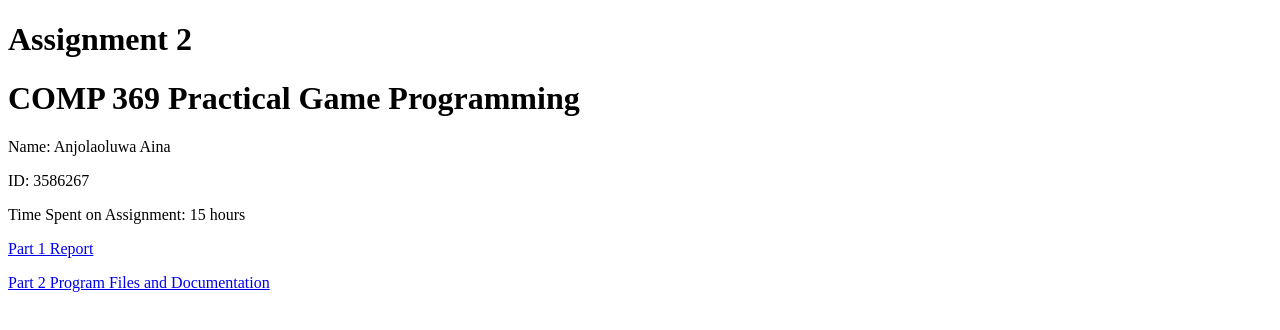
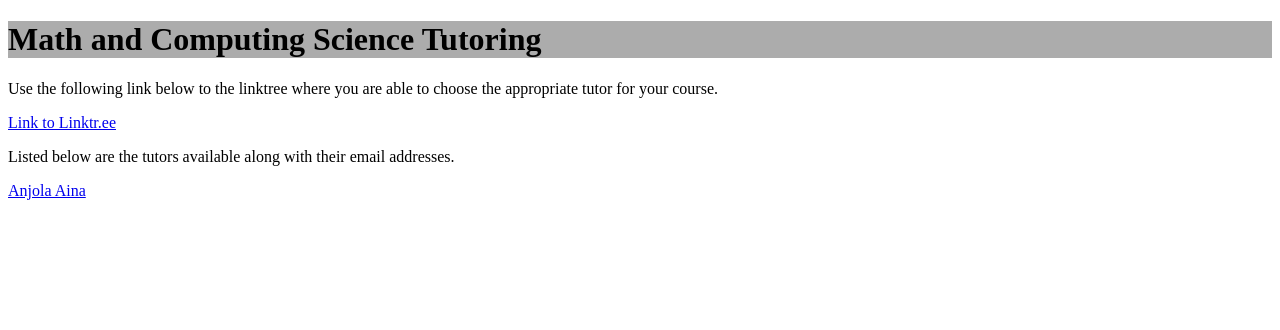
Before and after one commit to anj0la/anj0la.github.io, a plain HTML site: page index.html in a window 1280 px wide. Drawn offline with Linux system fonts and the light colour scheme.

Commit message:
Third commit

```diff
--- a/index.html
+++ b/index.html
@@ -1,15 +1,12 @@
 <!DOCTYPE html>
 <html>
+<header style="background-color:rgb(172, 172, 172);">
+    <h1><b>Math and Computing Science Tutoring</b></h1>
+</header>
 <body>
-
-<h1><b>Assignment 2</b></h1>
-<h1><b>COMP 369 Practical Game Programming</b></h1>
-<p>Name: Anjolaoluwa Aina</p>
-<p>ID: 3586267</p>
-<p>Time Spent on Assignment: 15 hours</p>
-<a href="C:\assignment2\part1\Painting Frenzy Design Document.pdf">Part 1 Report</a>
-<p></p>
-<a href="C:\assignment2\part2">Part 2 Program Files and Documentation</a>
-
+<p>Use the following link below to the linktree where you are able to choose the appropriate tutor for your course.</p>
+<a href="https://linktr.ee/mathandcompscitutoring">Link to Linktr.ee</a>
+<p>Listed below are the tutors available along with their email addresses.</p>
+<a href="anjola@ualberta.ca">Anjola Aina</a>
 </body>
 </html>
```
